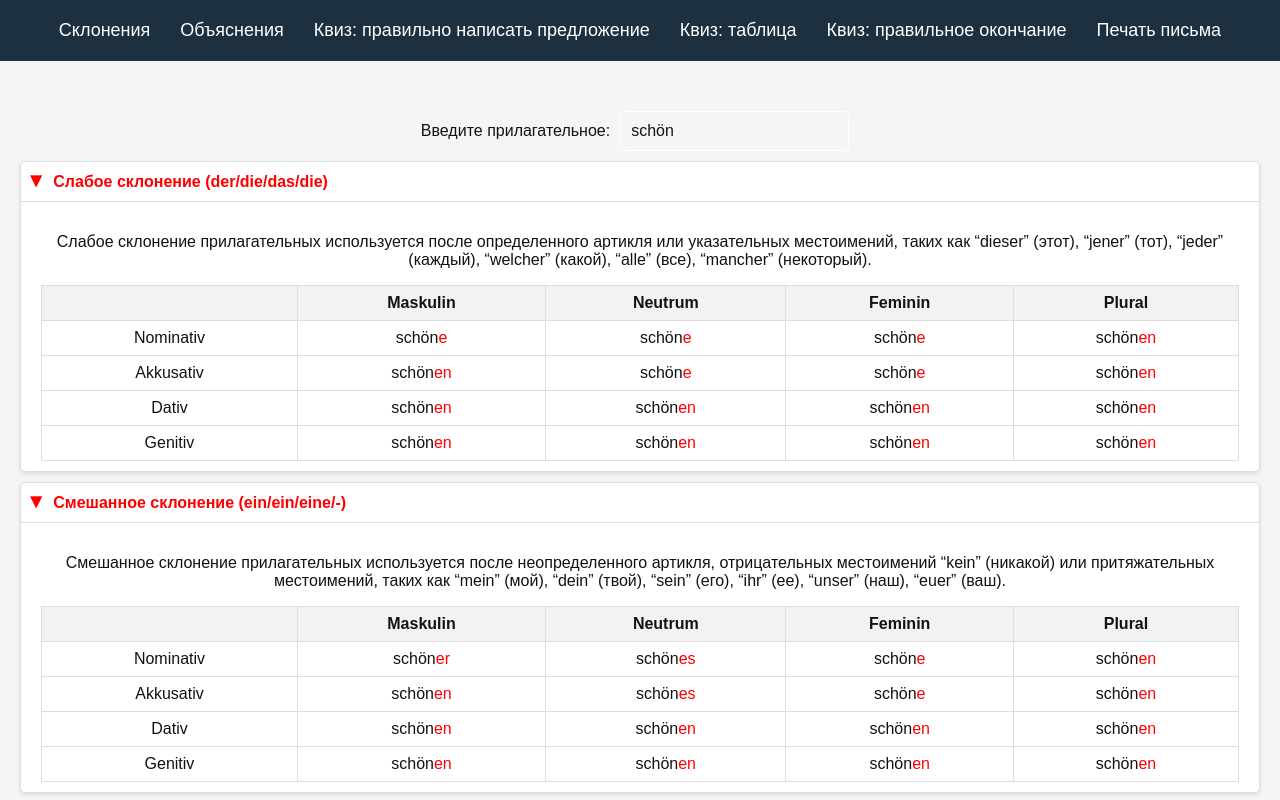
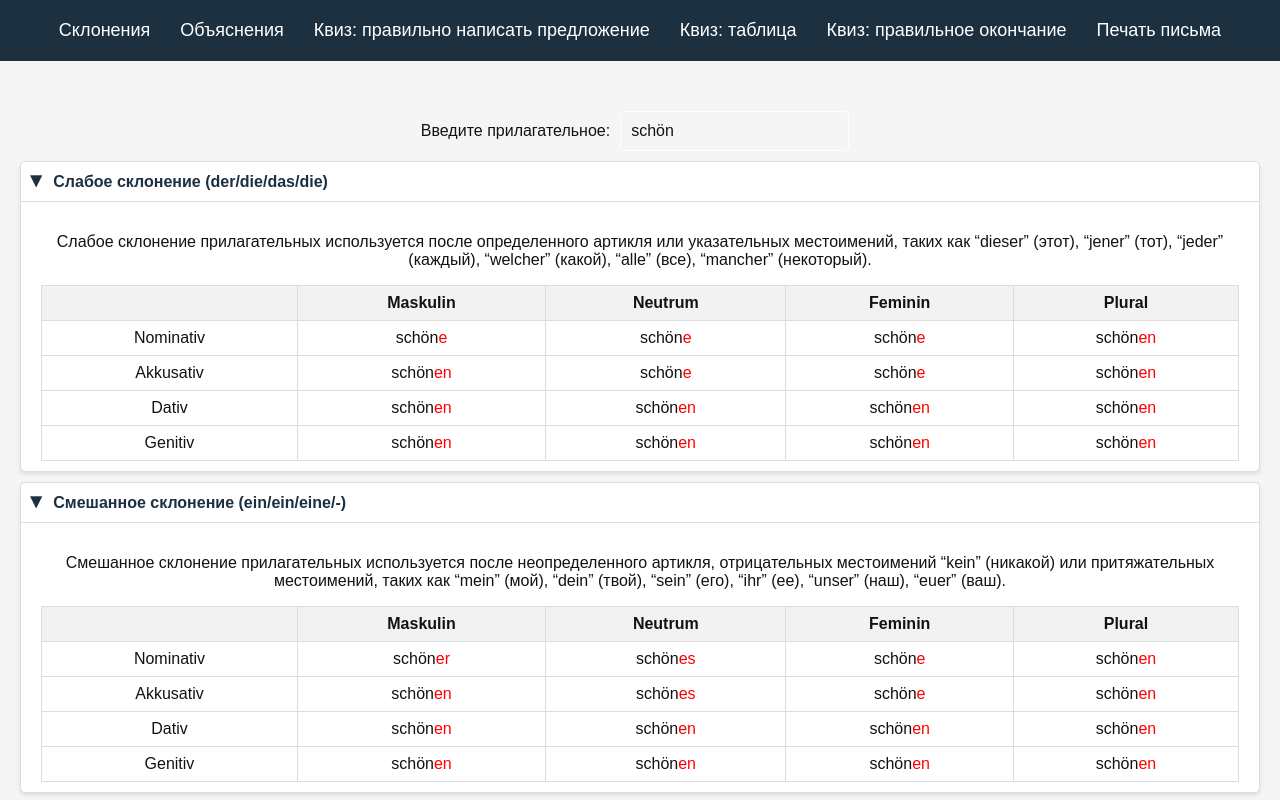
Before and after one commit to runasharp/german, a React (Create React App) app: page / in a window 1280 px wide. Shown: the top 800 px of the page. Built offline with nearby package versions, Linux system fonts and the light colour scheme.

Commit message:
Update styles.css

```diff
--- a/src/components/styles.css
+++ b/src/components/styles.css
@@ -86,7 +86,7 @@ th {
 }
 
 span {
-  color: red;
+  color: #1c3040;
 }
 
 button {
```
